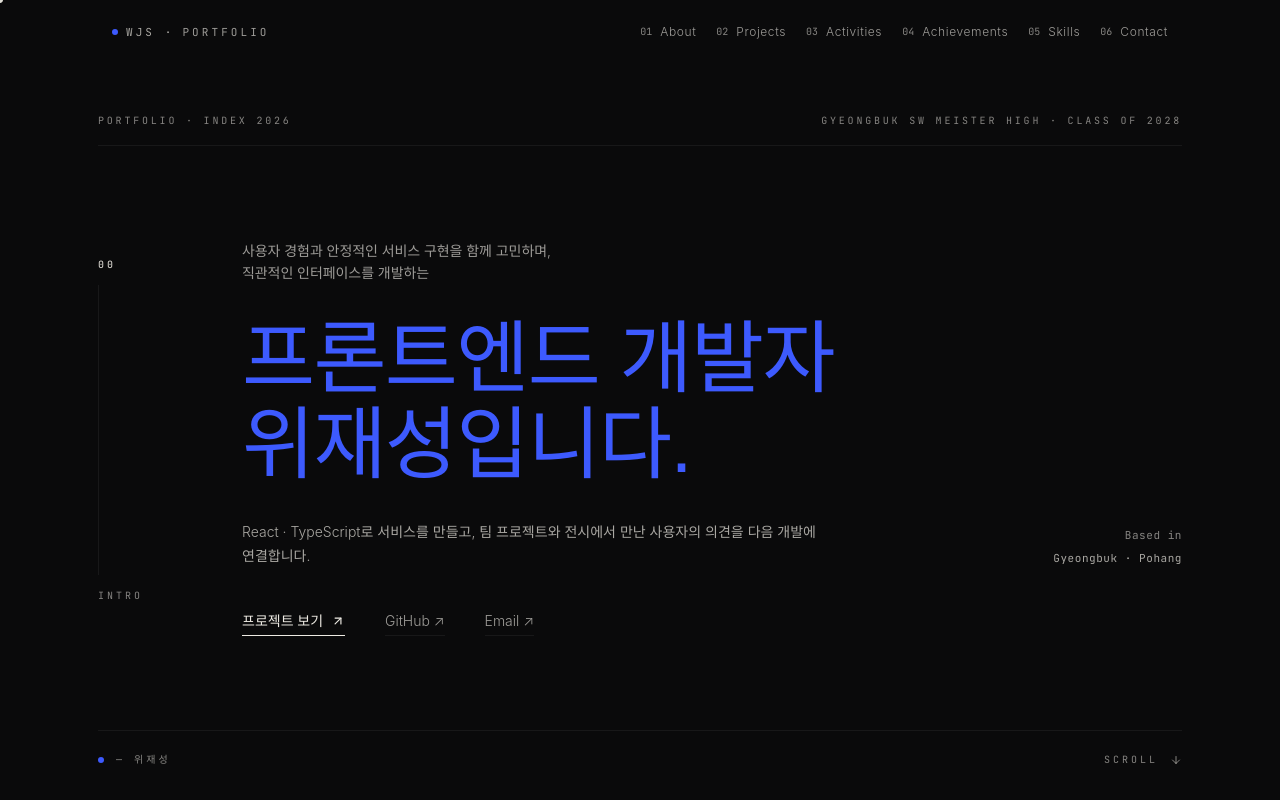
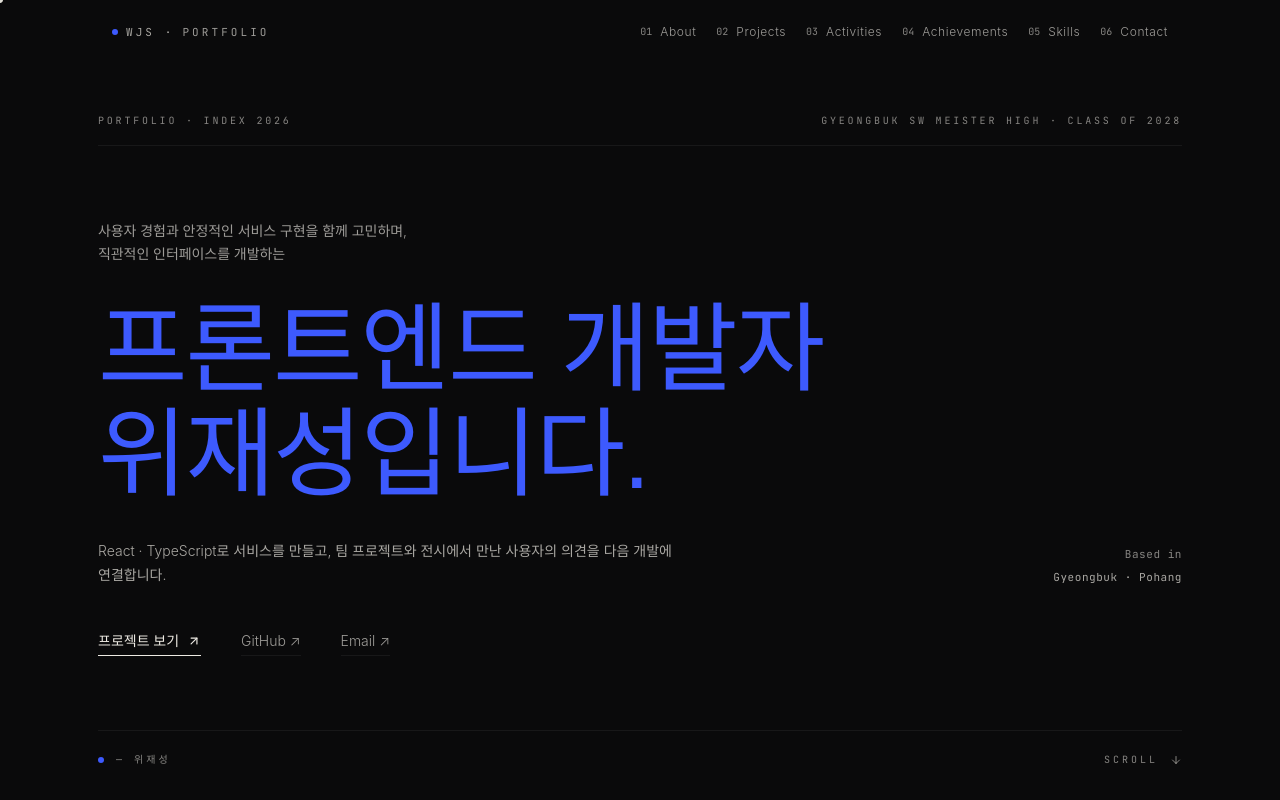
Before and after one commit to jaeseong09/myPage-wijaeseong, a React (Vite) app: page / in a window 1280 px wide. Shown: the top 800 px of the page. Built offline with nearby package versions, Linux system fonts and the light colour scheme; a web font is replaced by a local one.

Commit message:
style: enlarge hero title and align content to left edge

```diff
--- a/src/components/sections/Hero.tsx
+++ b/src/components/sections/Hero.tsx
@@ -50,49 +50,9 @@ export function Hero() {
         />
       </div>
 
-      {/* ── 메인 그리드 (로우 2) ───────────────────────────
-         그리드: 좌측 12행 런닝 인덱스 / 우측 본문 */}
-      <div className="container flex items-center">
-        <div
-          className="grid gap-x-10 md:gap-x-16 w-full"
-          style={{
-            gridTemplateColumns: 'minmax(0, 1fr)',
-          }}
-        >
-          <div
-            className="md:grid md:gap-x-16"
-            style={{
-              gridTemplateColumns: '80px minmax(0, 1fr)',
-            }}
-          >
-            {/* 좌측 런닝 인덱스 (세로 정렬) */}
-            <motion.div
-              initial={reducedMotion ? false : { opacity: 0 }}
-              animate={{ opacity: 1 }}
-              transition={{ duration: 0.5 }}
-              className="hidden md:flex flex-col justify-between"
-              style={{ paddingTop: 'var(--space-md)', paddingBottom: 'var(--space-xl)' }}
-            >
-              <span
-                className="font-mono text-[10px] tracking-[0.3em]"
-                style={{ color: 'var(--text-primary)' }}
-              >
-                00
-              </span>
-              <div
-                className="w-px flex-1 my-3"
-                style={{ background: 'var(--border-subtle)' }}
-              />
-              <span
-                className="font-mono text-[10px] tracking-[0.3em]"
-                style={{ color: 'var(--text-subtle)' }}
-              >
-                INTRO
-              </span>
-            </motion.div>
-
-            {/* 우측 본문 */}
-            <div className="flex flex-col" style={{ gap: 'var(--space-xl)' }}>
+      {/* ── 메인 소개 — 상단 구분선과 같은 왼쪽 기준선 ─────── */}
+      <div className="container flex items-center py-12 md:py-16">
+        <div className="w-full flex flex-col" style={{ gap: 'var(--space-xl)' }}>
           {/* 리드 — 작은 인트로 문장 */}
           <motion.p
             initial={reducedMotion ? false : { opacity: 0, y: 8 }}
@@ -111,8 +71,8 @@ export function Hero() {
           <h1
             className="editorial-h1 whitespace-pre-line"
             style={{
-                  fontSize: 'clamp(34px, 6.2vw, 88px)',
-                  minHeight: '1.04em',
+              fontSize: 'clamp(34px, 7.6vw, 104px)',
+              minHeight: '2.16em',
             }}
           >
             {displayed}
@@ -196,8 +156,6 @@ export function Hero() {
           </motion.div>
         </div>
       </div>
-        </div>
-      </div>
 
       {/* ── 하단 푸트라인 (로우 3) ──────────────────────────
          스크롤 힌트 + 좌측 캡션을 한 줄로 고정 */}
```
Lines whose indentation alone changed are shown as unchanged.
